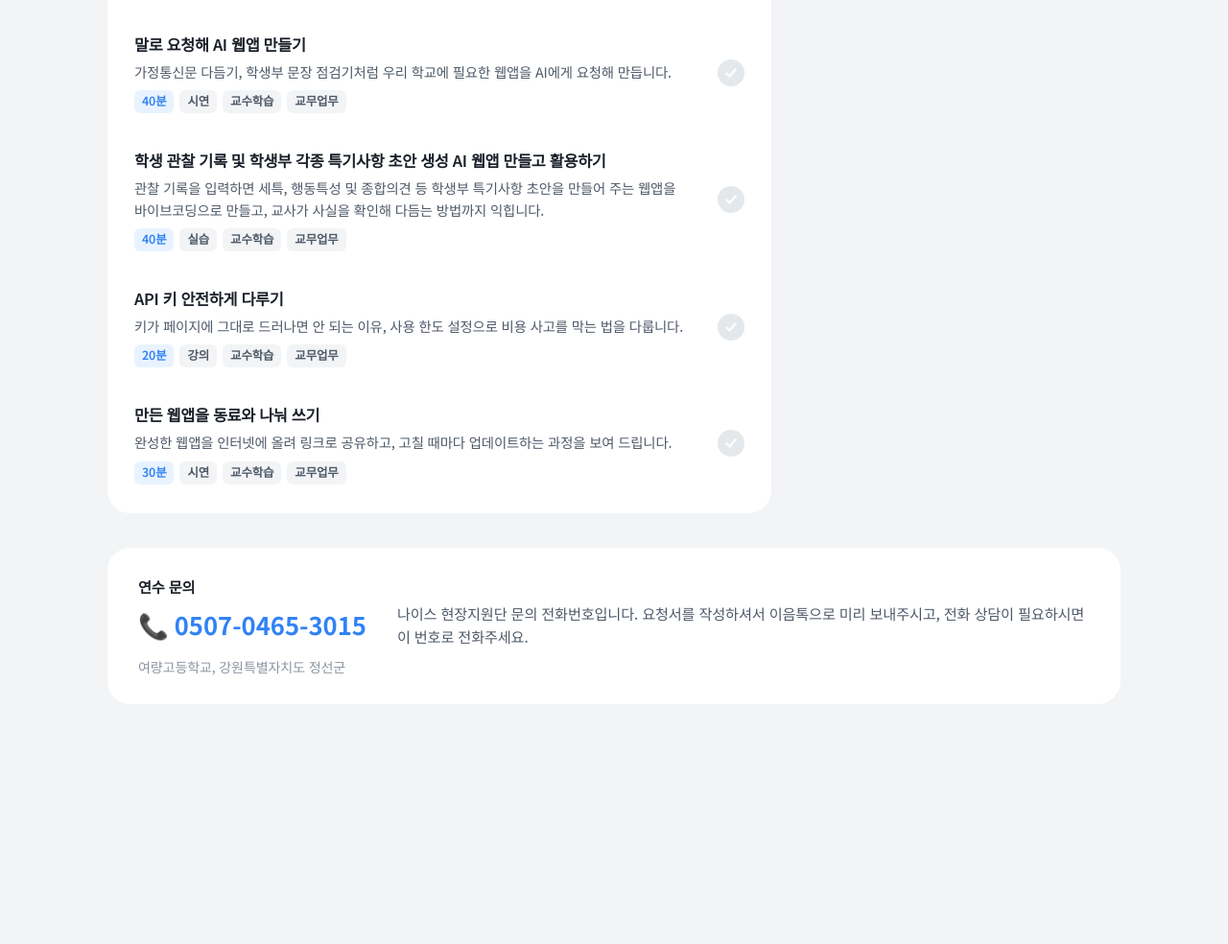
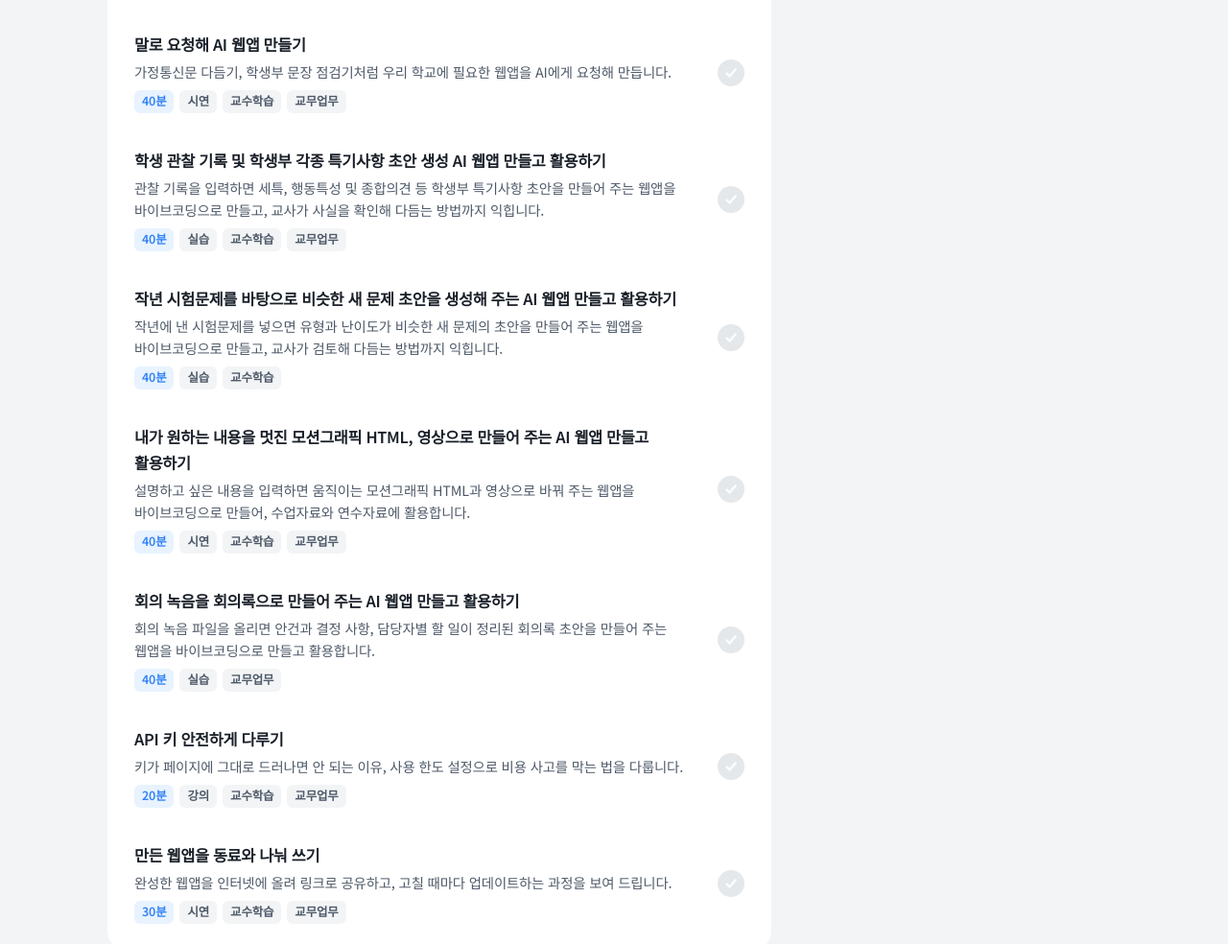
Before and after one commit to teachgrapher/msklectureportfolio, a plain HTML site: page index.html in a window 1280 px wide. Shown: the part 4957-5941 px from the top of the page at 96% size. Before the commit the page ends 5747 px from the top, so only its background shows below. Drawn offline with Linux system fonts and the light colour scheme.

Commit message:
오픈라우터 웹앱 주제에 시험문제 생성, 모션그래픽, 회의록 강의 추가
Co-Authored-By: Claude Sonnet 5.5 <noreply@anthropic.com>
Claude-Session: https://claude.ai/code/session_012zwUNGWRFYcfz5NUB2YudA

```diff
--- a/index.html
+++ b/index.html
@@ -412,6 +412,9 @@ const DATA = [
   {id:"o1", t:"orr", title:"오픈라우터 이해하기", d:"API 키 하나로 여러 회사의 AI 모델을 골라 쓰는 방식과 사용한 만큼 내는 비용 구조를 알아봅니다.", cat:["교수학습","교무업무"], type:"강의", min:20},
   {id:"o2", t:"orr", title:"말로 요청해 AI 웹앱 만들기", d:"가정통신문 다듬기, 학생부 문장 점검기처럼 우리 학교에 필요한 웹앱을 AI에게 요청해 만듭니다.", cat:["교수학습","교무업무"], type:"시연", min:40},
   {id:"o5", t:"orr", title:"학생 관찰 기록 및 학생부 각종 특기사항 초안 생성 AI 웹앱 만들고 활용하기", d:"관찰 기록을 입력하면 세특, 행동특성 및 종합의견 등 학생부 특기사항 초안을 만들어 주는 웹앱을 바이브코딩으로 만들고, 교사가 사실을 확인해 다듬는 방법까지 익힙니다.", cat:["교수학습","교무업무"], type:"실습", min:40},
+  {id:"o6", t:"orr", title:"작년 시험문제를 바탕으로 비슷한 새 문제 초안을 생성해 주는 AI 웹앱 만들고 활용하기", d:"작년에 낸 시험문제를 넣으면 유형과 난이도가 비슷한 새 문제의 초안을 만들어 주는 웹앱을 바이브코딩으로 만들고, 교사가 검토해 다듬는 방법까지 익힙니다.", cat:["교수학습"], type:"실습", min:40},
+  {id:"o7", t:"orr", title:"내가 원하는 내용을 멋진 모션그래픽 HTML, 영상으로 만들어 주는 AI 웹앱 만들고 활용하기", d:"설명하고 싶은 내용을 입력하면 움직이는 모션그래픽 HTML과 영상으로 바꿔 주는 웹앱을 바이브코딩으로 만들어, 수업자료와 연수자료에 활용합니다.", cat:["교수학습","교무업무"], type:"시연", min:40},
+  {id:"o8", t:"orr", title:"회의 녹음을 회의록으로 만들어 주는 AI 웹앱 만들고 활용하기", d:"회의 녹음 파일을 올리면 안건과 결정 사항, 담당자별 할 일이 정리된 회의록 초안을 만들어 주는 웹앱을 바이브코딩으로 만들고 활용합니다.", cat:["교무업무"], type:"실습", min:40},
   {id:"o3", t:"orr", title:"API 키 안전하게 다루기", d:"키가 페이지에 그대로 드러나면 안 되는 이유, 사용 한도 설정으로 비용 사고를 막는 법을 다룹니다.", cat:["교수학습","교무업무"], type:"강의", min:20},
   {id:"o4", t:"orr", title:"만든 웹앱을 동료와 나눠 쓰기", d:"완성한 웹앱을 인터넷에 올려 링크로 공유하고, 고칠 때마다 업데이트하는 과정을 보여 드립니다.", cat:["교수학습","교무업무"], type:"시연", min:30}
 ];
```
